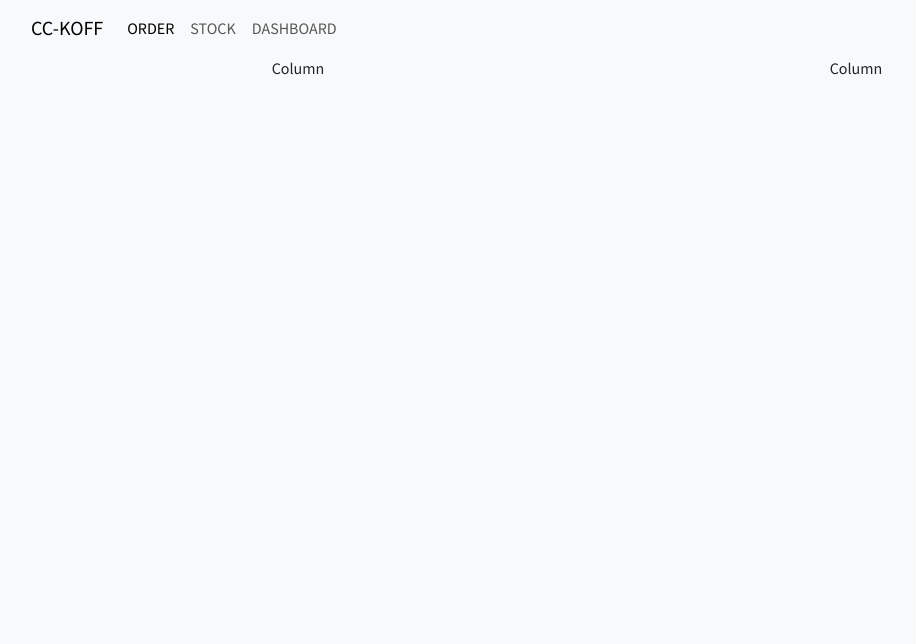
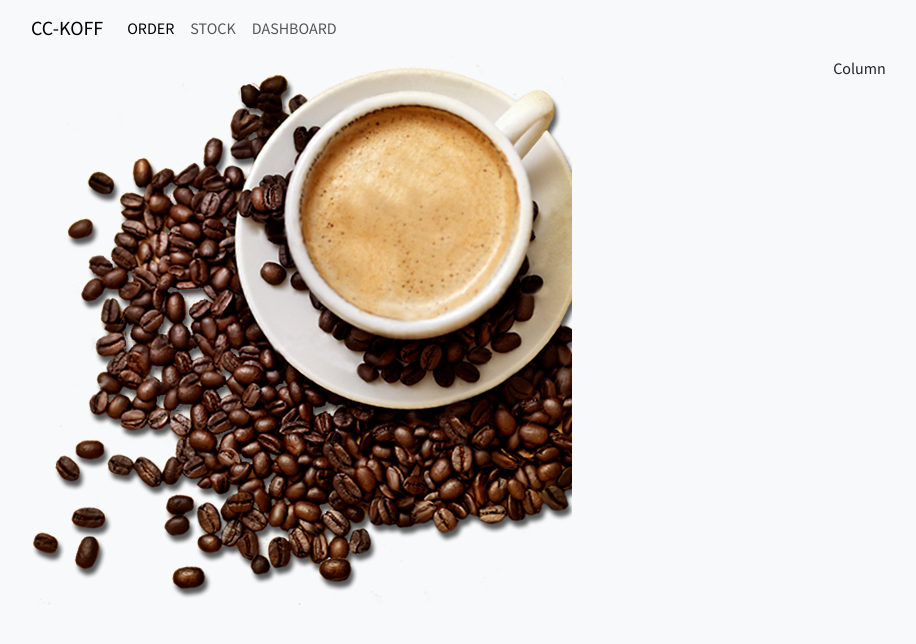
Before and after one commit to issarapong/kkoff, a plain HTML site: page index.html in a window 1280 px wide. Shown: the whole page, without its empty margins (63-979 px from the left). Drawn offline with nearby package versions, Linux system fonts and the light colour scheme.

Commit message:
เพิ่มรูปเข้าที่ colum 1

```diff
--- a/index.html
+++ b/index.html
@@ -36,7 +36,7 @@
 <div class="container text-center">
     <div class="row">
       <div class="col">
-        Column
+        <img src="images/coffee.png">
       </div>
       <div class="col">
         Column
```
Also changed, not shown: images/coffee.png (added).
